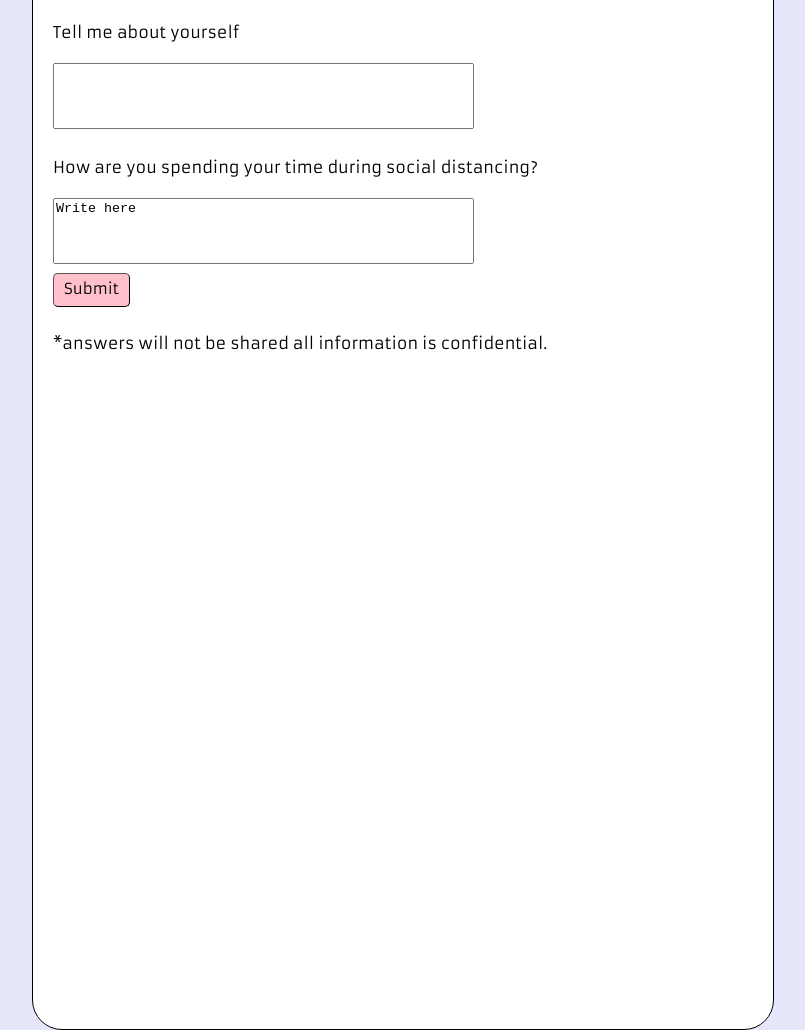
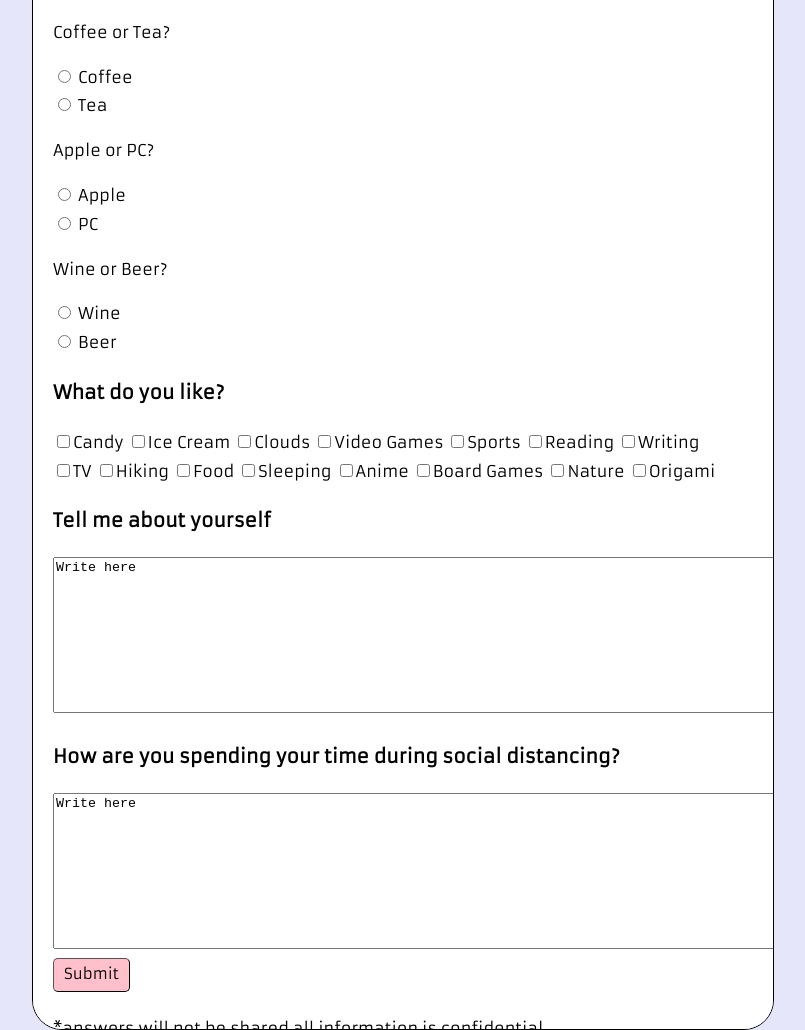
Before and after one commit to shimmersparkles/survey-form-project, a plain HTML site: page index.html in a window 1280 px wide. Shown: the part 1220-2250 px from the top of the page, without its empty margins (237-1042 px from the left). Drawn offline with Linux system fonts and the light colour scheme.

Commit message:
Add files via upload

```diff
--- a/index.html
+++ b/index.html
@@ -7,17 +7,19 @@
   <div class="survey-box">
     <div class="row">
       <div class="left-col">
-           <h1>Personal Survey Form</h1>
+   <h1 id="title">Personal Survey Form</h1>
         <hr>
      <p id="description">This is a fun survey form for my freeCodeCamp project!</p>
 
 
                     <form id=survey-form>
 
-                     Name: <input type="text" placeholder="Name" id="name-label" required>
+                      <label for="name" id="name-label">Name:</label> <input type="text" placeholder="Name" id="name" field id="name-label" required>
                       <br><br>
-                     Email: <input type="text" placeholder="Email" id="email-label" required>
-     <br><br>Age: <input type="number" placeholder="Number" id="number-label" required><br><br>
+
+              <label for="email" id="email-label">Email:</label> <input type="email" placeholder="Email" id="email" field id="email-label" required>
+
+<br><br><label for="number" id="number-label">Age:</label> <input type="number" placeholder="Number" id="number" required min="1" max="150"><br><br>
              <label for="orientation">Sun Sign:</label>
              <select id="dropdown">
                <option value="aquarius">Aquarius</option>
@@ -69,12 +71,39 @@
 <input type="radio" id="water" name="water-fire" value="water">
 <label for="water">Water</label><br><input type="radio" id="fire" name="water-fire" value="fire">
 <label for="fire">Fire</label><br>
-
-                            <label for="text-area"><p>Tell me about yourself</p></label>
-                     <textarea id="yourself" rows="4" cols="50"></textarea>
-                                        <label for="text-area"><p>How are you spending your time during social distancing?</p></label><textarea id="social" rows="4" cols="50">Write here</textarea>
+                      <p>Coffee or Tea?</p>
+<input type="radio" id="coffee" name="coffee-tea" value="coffee">
+<label for="coffee">Coffee</label><br><input type="radio" id="tea" name="coffee-tea" value="tea">
+<label for="tea">Tea</label><br>
+                       <p>Apple or PC?</p>
+<input type="radio" id="apple" name="apple-pc" value="apple">
+<label for="apple">Apple</label><br><input type="radio" id="PC" name="apple-pc" value="PC">
+<label for="PC">PC</label><br>
+                          <p>Wine or Beer?</p>
+<input type="radio" id="wine" name="wine-beer" value="wine">
+<label for="wine">Wine</label><br><input type="radio" id="beer" name="wine-beer" value="beer">
+<label for="beer">Beer</label><br>
+                      <h3>What do you like?</h3>
+                      <input type="checkbox" id="likes" name="candy" value="2"><label for="candy">Candy</label>
+                        <input type="checkbox" id="likes" name="icecream"value="2"><label for="icecream">Ice Cream</label>
+                        <input type="checkbox" id="likes" name="clouds"value="2"><label for="clouds">Clouds</label>
+                        <input type="checkbox" id="likes" name="videogames"value="2"><label for="videogames">Video Games</label>
+                        <input type="checkbox" id="likes" name="sports"value="2"><label for="sports">Sports</label>
+                       <input type="checkbox" id="likes" name="reading"value="2"><label for="reading">Reading</label>
+                      <input type="checkbox" id="likes" name="writing"value="2"><label for="writing">Writing</label><br>
+                      <input type="checkbox" id="likes" name="tv"value="2"><label for="tv">TV</label>
+                           <input type="checkbox" id="likes" name="hiking"value="2"><label for="hiking">Hiking</label>
+                      <input type="checkbox" id="likes" name="food"value="2"><label for="food">Food</label>
+                      <input type="checkbox" id="likes" name="sleeping"value="2"><label for="sleeping">Sleeping</label>
+                       <input type="checkbox" id="likes" name="anime"value="2"><label for="anime">Anime</label>
+                       <input type="checkbox" id="likes" name="board-games"value="2"><label for="board-games">Board Games</label>
+                       <input type="checkbox" id="likes" name="nature"value="2"><label for="nature">Nature</label>
+                       <input type="checkbox" id="likes" name="origami"value="2"><label for="origami">Origami</label>
+                      <label for="text-area"><p><h3>Tell me about yourself</h3></p></label>
+             <textarea id="yourself" rows="10" cols="90">Write here</textarea>
+                                <label for="text-area"><p><h3>How are you spending your time during social distancing?</h3></p></label><textarea id="social" rows="10" cols="90">Write here</textarea>
              <br>
-                     <button type="submit">Submit</button>
+             <button type="submit" id="submit">Submit</button>
              </form>
         <br>
 *answers will not be shared all information is confidential.
```
Lines whose indentation alone changed are shown as unchanged.
